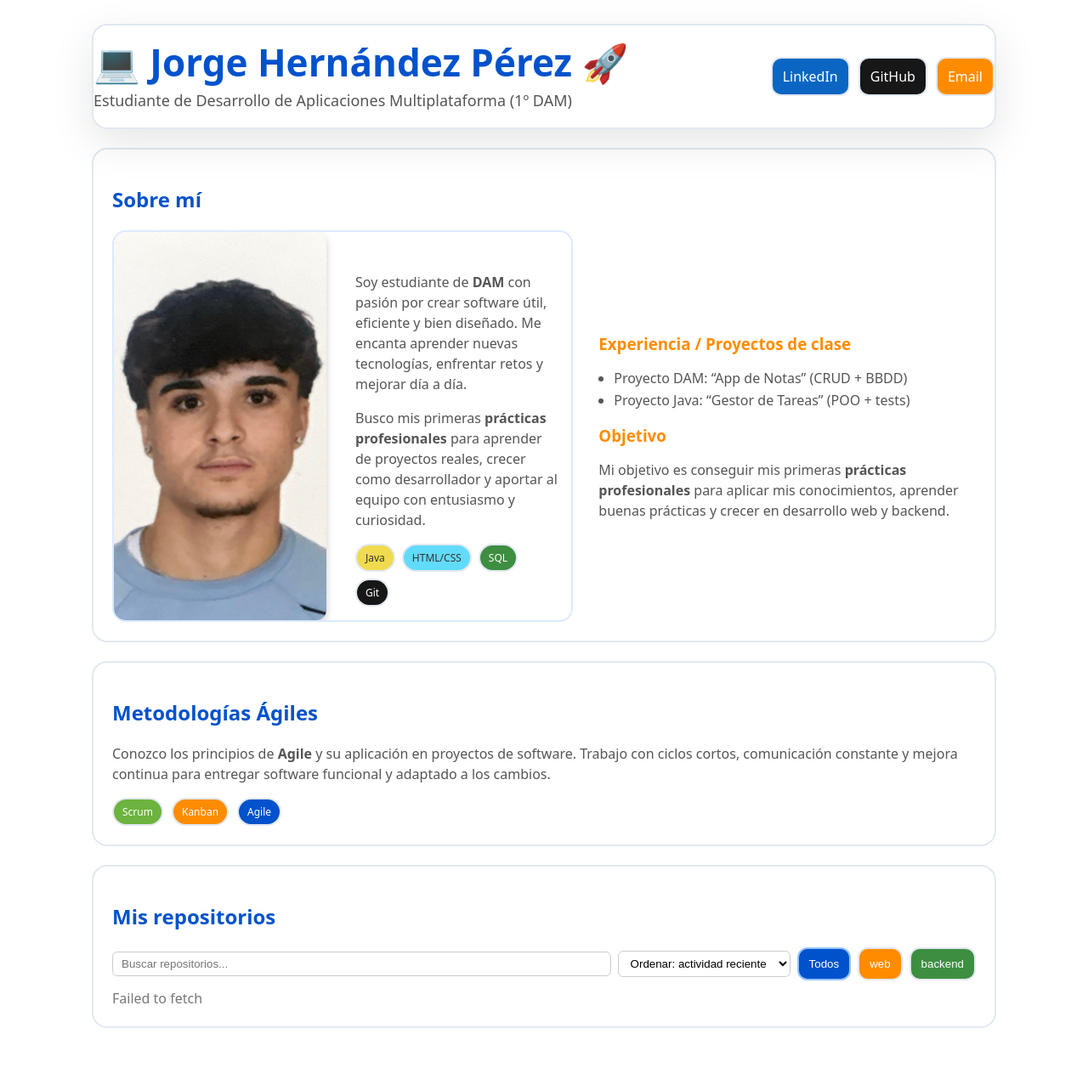
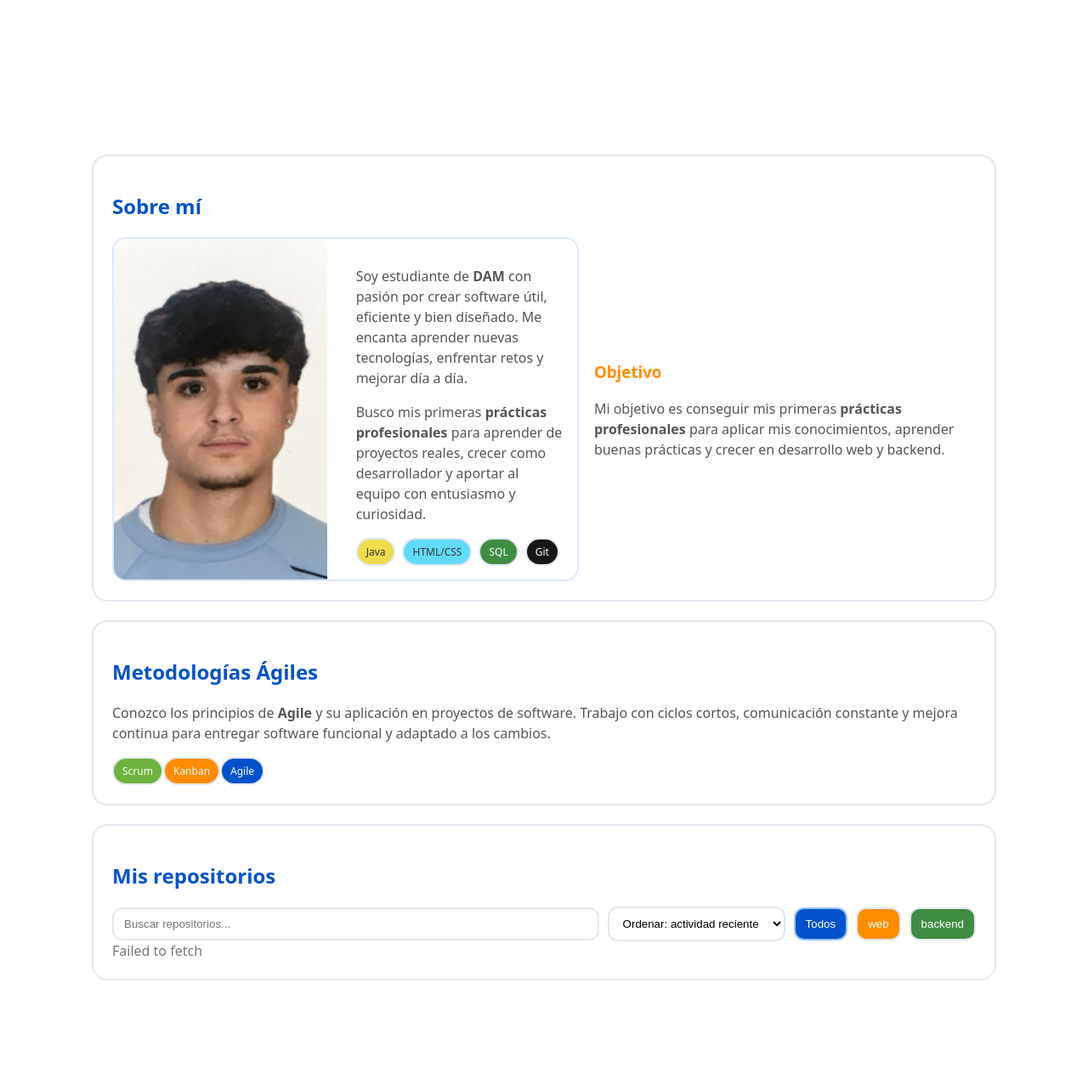
Before and after one commit to Jorghdez18/Jorghdez18.github.io, a Jekyll site: the page built from index.html, in a window 1280 px wide. Shown: the whole page at 85% size. Built offline with Jekyll 4.4.1, drawn with Linux system fonts in a browser that asks for light colours; after the commit the page ends 1214 px from its top, so only the background shows below that.

Commit message:
Update index.html

```diff
--- a/index.html
+++ b/index.html
@@ -5,48 +5,42 @@
 
 <div class="container">
   <!-- Cabecera -->
-  <header class="topbar" style="display:flex; justify-content:space-between; align-items:center; padding:20px 0; opacity:0; animation:fadeIn 1s forwards;">
+  <header class="topbar" style="display:flex; justify-content:space-between; align-items:center; padding:20 px 0; opacity:0; animation:fadeIn 1 s forwards;">
     <div>
       <h1 class="title" style="color:#0052CC;">💻 Jorge Hernández Pérez 🚀</h1>
       <div class="subtitle" style="color:#555;">Estudiante de Desarrollo de Aplicaciones Multiplataforma (1º DAM)</div>
     </div>
-    <nav style="display:flex; gap:10px;">
-      <a class="btn" href="https://www.linkedin.com/in/jorge-hern%C3%A1ndez-p%C3%A9rez-22a1a83b3/" target="_blank" style="background-color:#0A66C2; color:white; transition: all 0.3s;">LinkedIn</a>
-      <a class="btn" href="https://github.com/Jorghdez18" target="_blank" style="background-color:#181717; color:white; transition: all 0.3s;">GitHub</a>
-      <a class="btn" href="mailto:hernandezperezjorge845@gmail.com" style="background-color:#FF8C00; color:white; transition: all 0.3s;">Email</a>
+    <nav style="display:flex; gap:10 px;">
+      <a class="btn" href="https://www.linkedin.com/in/jorge-hern%C3%A1ndez-p%C3%A9rez-22a1a83b3/" target="_blank" style="background-color:#0A66C2; color:white; transition: all 0.3 s;">LinkedIn</a>
+      <a class="btn" href="https://github.com/Jorghdez18" target="_blank" style="background-color:#181717; color:white; transition: all 0.3 s;">GitHub</a>
+      <a class="btn" href="mailto:hernandezperezjorge845@gmail.com" style="background-color:#FF8C00; color:white; transition: all 0.3 s;">Email</a>
     </nav>
   </header>
 
   <!-- Sobre mí -->
   <section class="section">
     <h2 style="color:#0052CC;">Sobre mí</h2>
-    <div class="grid2" style="gap:30px; align-items:center;">
+    <div class="grid2" style="gap:30 px; align-items:center;">
       <div class="profile">
-        <img src="/img/CamScanner 22-12-25 12.52_1.jpg" alt="Foto de perfil" style="width:250px; border-radius:12px; box-shadow:0 4px 10px rgba(0,0,0,0.2); transition: transform 0.3s;" onmouseover="this.style.transform='scale(1.05)'" onmouseout="this.style.transform='scale(1)'">
-        <div class="bio" style="margin-top:15px;">
+        <img src="/img/CamScanner 22-12-25 12.52_1.jpg" alt="Foto de perfil" style="width:250 px; border-radius:12 px; box-shadow:0 4 px 10 px rgba (0,0,0,0.2); transition: transform 0.3 s;" onmouseover="this.style.transform='scale(1.05)'" onmouseout="this.style.transform='scale(1)'">
+        <div class="bio" style="margin-top:15 px;">
           <p style="color:#555; line-height:1.5;">
             Soy estudiante de <b>DAM</b> con pasión por crear software útil, eficiente y bien diseñado. Me encanta aprender nuevas tecnologías, enfrentar retos y mejorar día a día.
           </p>
           <p style="color:#555; line-height:1.5;">
             Busco mis primeras <b>prácticas profesionales</b> para aprender de proyectos reales, crecer como desarrollador y aportar al equipo con entusiasmo y curiosidad.
           </p>
-          <div class="pillrow" style="margin-top:10px; display:flex; gap:8px; flex-wrap:wrap;">
-            <span class="pill" style="background-color:#F0DB4F; color:#333; transition:all 0.3s;" onmouseover="this.style.boxShadow='0 4px 8px rgba(0,0,0,0.3)'" onmouseout="this.style.boxShadow='none'">Java</span>
-            <span class="pill" style="background-color:#61DBFB; color:#333; transition:all 0.3s;" onmouseover="this.style.boxShadow='0 4px 8px rgba(0,0,0,0.3)'" onmouseout="this.style.boxShadow='none'">HTML/CSS</span>
-            <span class="pill" style="background-color:#3E8E41; color:white; transition:all 0.3s;" onmouseover="this.style.boxShadow='0 4px 8px rgba(0,0,0,0.3)'" onmouseout="this.style.boxShadow='none'">SQL</span>
-            <span class="pill" style="background-color:#181717; color:white; transition:all 0.3s;" onmouseover="this.style.boxShadow='0 4px 8px rgba(0,0,0,0.3)'" onmouseout="this.style.boxShadow='none'">Git</span>
+          <div class="pillrow" style="margin-top:10 px; display:flex; gap:8 px; flex-wrap:wrap;">
+            <span class="pill" style="background-color:#F0DB4F; color:#333; transition:all 0.3 s;" onmouseover="this.style.boxShadow='0 4px 8px rgba(0,0,0,0.3)'" onmouseout="this.style.boxShadow='none'">Java</span>
+            <span class="pill" style="background-color:#61DBFB; color:#333; transition:all 0.3 s;" onmouseover="this.style.boxShadow='0 4px 8px rgba(0,0,0,0.3)'" onmouseout="this.style.boxShadow='none'">HTML/CSS</span>
+            <span class="pill" style="background-color:#3E8E41; color:white; transition:all 0.3 s;" onmouseover="this.style.boxShadow='0 4px 8px rgba(0,0,0,0.3)'" onmouseout="this.style.boxShadow='none'">SQL</span>
+            <span class="pill" style="background-color:#181717; color:white; transition:all 0.3 s;" onmouseover="this.style.boxShadow='0 4px 8px rgba(0,0,0,0.3)'" onmouseout="this.style.boxShadow='none'">Git</span>
           </div>
         </div>
       </div>
 
       <div>
-        <h3 style="color:#FF8C00; margin-bottom:8px;">Experiencia / Proyectos de clase</h3>
-        <ul style="color:#555; padding-left:18px; line-height:1.6;">
-          <li>Proyecto DAM: “App de Notas” (CRUD + BBDD)</li>
-          <li>Proyecto Java: “Gestor de Tareas” (POO + tests)</li>
-        </ul>
-
-        <h3 style="color:#FF8C00; margin-top:16px; margin-bottom:8px;">Objetivo</h3>
+        <h3 style="color:#FF8C00; margin-top:16 px; margin-bottom:8 px;">Objetivo</h3>
         <p style="color:#555; line-height:1.5;">
           Mi objetivo es conseguir mis primeras <b>prácticas profesionales</b> para aplicar mis conocimientos, aprender buenas prácticas y crecer en desarrollo web y backend.
         </p>
@@ -60,28 +54,28 @@
     <p style="color:#555; line-height:1.5;">
       Conozco los principios de <b>Agile</b> y su aplicación en proyectos de software. Trabajo con ciclos cortos, comunicación constante y mejora continua para entregar software funcional y adaptado a los cambios.
     </p>
-    <div style="display:flex; gap:10px; margin-top:10px;">
-      <span class="pill" style="background-color:#6DB33F; color:white; transition:all 0.3s;" onmouseover="this.style.transform='scale(1.05)'" onmouseout="this.style.transform='scale(1)'">Scrum</span>
-      <span class="pill" style="background-color:#FF8C00; color:white; transition:all 0.3s;" onmouseover="this.style.transform='scale(1.05)'" onmouseout="this.style.transform='scale(1)'">Kanban</span>
-      <span class="pill" style="background-color:#0052CC; color:white; transition:all 0.3s;" onmouseover="this.style.transform='scale(1.05)'" onmouseout="this.style.transform='scale(1)'">Agile</span>
+    <div style="display:flex; gap:10 px; margin-top:10 px;">
+      <span class="pill" style="background-color:#6DB33F; color:white; transition:all 0.3 s;" onmouseover="this.style.transform='scale(1.05)'" onmouseout="this.style.transform='scale(1)'">Scrum</span>
+      <span class="pill" style="background-color:#FF8C00; color:white; transition:all 0.3 s;" onmouseover="this.style.transform='scale(1.05)'" onmouseout="this.style.transform='scale(1)'">Kanban</span>
+      <span class="pill" style="background-color:#0052CC; color:white; transition:all 0.3  s;" onmouseover="this.style.transform='scale(1.05)'" onmouseout="this.style.transform='scale(1)'">Agile</span>
     </div>
   </section>
 
   <!-- Repositorios -->
   <section class="section">
     <h2 style="color:#0052CC;">Mis repositorios</h2>
-    <div class="toolbar" style="display:flex; flex-wrap:wrap; gap:8px; margin-bottom:10px;">
-      <input id="q" class="input" placeholder="Buscar repositorios..." style="flex:1; padding:6px 10px; border-radius:6px; border:1px solid #ccc;">
-      <select id="sort" class="select" style="padding:6px 10px; border-radius:6px; border:1px solid #ccc;">
+    <div class="toolbar" style="display:flex; flex-wrap:wrap; gap:8 px; margin-bottom:10 px;">
+      <input id="q" class="input" placeholder="Buscar repositorios..." style="flex:1; padding:6 px 10 px; border-radius:6 px; border:1 px solid #ccc;">
+      <select id="sort" class="select" style="padding:6 px 10 px; border-radius:6 px; border:1 px solid #ccc;">
         <option value="updated">Ordenar: actividad reciente</option>
         <option value="stars">Ordenar: estrellas</option>
         <option value="name">Ordenar: nombre</option>
       </select>
-      <button class="btn active" data-topic="all" style="background-color:#0052CC; color:white; transition:all 0.3s;">Todos</button>
-      <button class="btn" data-topic="web" style="background-color:#FF8C00; color:white; transition:all 0.3s;">web</button>
-      <button class="btn" data-topic="backend" style="background-color:#3E8E41; color:white; transition:all 0.3s;">backend</button>
+      <button class="btn active" data-topic="all" style="background-color:#0052CC; color:white; transition:all 0.3 s;">Todos</button>
+      <button class="btn" data-topic="web" style="background-color:#FF8C00; color:white; transition:all 0.3 s;">web</button>
+      <button class="btn" data-topic="backend" style="background-color:#3E8E41; color:white; transition:all 0.3 s;">backend</button>
     </div>
-    <div id="repos" class="cards" style="display:grid; grid-template-columns:repeat(auto-fit, minmax(250px,1fr)); gap:15px;"></div>
+    <div id="repos" class="cards" style="display:grid; grid-template-columns: repeat (auto-fit, minmax (250 px,1 fr)); gap:15 px;"></div>
   </section>
 </div>
 
@@ -90,12 +84,12 @@
     to { opacity: 1; }
   }
   .btn:hover {
-    transform: scale(1.05);
+    transform: scale (1.05);
   }
   .card:hover {
-    transform: translateY(-5px);
-    box-shadow: 0 6px 15px rgba(0,0,0,0.2);
-    transition: all 0.3s;
+    transform: translateY (-5 px);
+    box-shadow: 0 6 px 15 px rgba (0,0,0,0.2);
+    transition: all 0.3 s;
   }
 </style>
 
```
